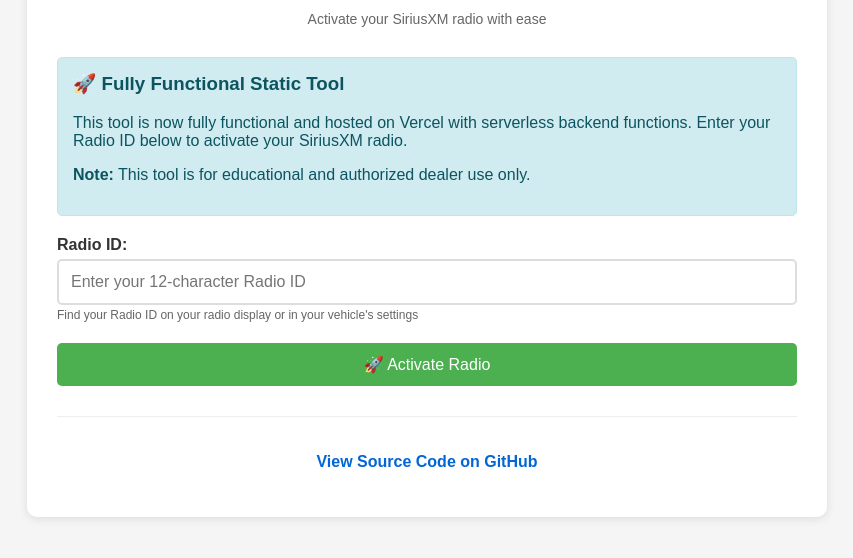
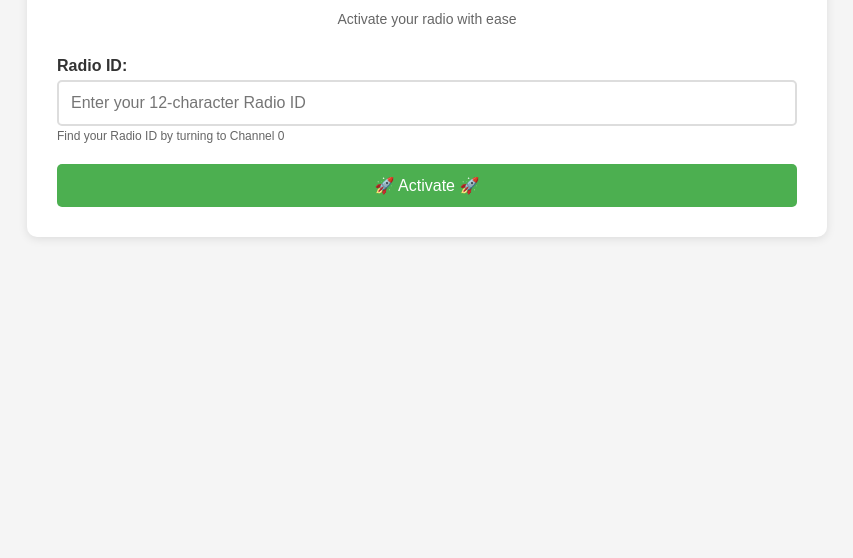
Before and after one commit to TheNameIsEaston/SiriusXM-Radio-Activator, a website: page index.html in a window 1280 px wide. Shown: the part 112-670 px from the top of the page, without its empty margins (213-1066 px from the left). Drawn offline with Linux system fonts and the light colour scheme.

Commit message:
Update site content

```diff
--- a/index.html
+++ b/index.html
@@ -129,13 +129,7 @@
     <div class="container">
         <div class="header">
             <h1>🎵 SiriusXM Radio Activator</h1>
-            <p>Activate your SiriusXM radio with ease</p>
-        </div>
-
-        <div class="info-box">
-            <h3>🚀 Fully Functional Static Tool</h3>
-            <p>This tool is now fully functional and hosted on Vercel with serverless backend functions. Enter your Radio ID below to activate your SiriusXM radio.</p>
-            <p><strong>Note:</strong> This tool is for educational and authorized dealer use only.</p>
+            <p>Activate your radio with ease</p>
         </div>
 
         <form id="activationForm">
@@ -143,26 +137,18 @@
                 <label for="radioId">Radio ID:</label>
                 <input type="text" id="radioId" name="radioId" placeholder="Enter your 12-character Radio ID" maxlength="12" required>
                 <small style="color: #666; font-size: 12px;">
-                    Find your Radio ID on your radio display or in your vehicle's settings
+                    Find your Radio ID by turning to Channel 0
                 </small>
             </div>
 
             <button type="submit" class="btn" id="activateBtn">
-                🚀 Activate Radio
+                🚀 Activate 🚀
             </button>
         </form>
 
         <div class="progress-container" id="progressContainer">
             <h3>Activation Progress:</h3>
             <div class="progress-log" id="progressLog"></div>
-        </div>
-
-        <div class="github-link">
-            <p>
-                <a href="https://github.com/TheNameIsEaston/SiriusXM-Radio-Activator" target="_blank">
-                    View Source Code on GitHub
-                </a>
-            </p>
         </div>
     </div>
 
```
